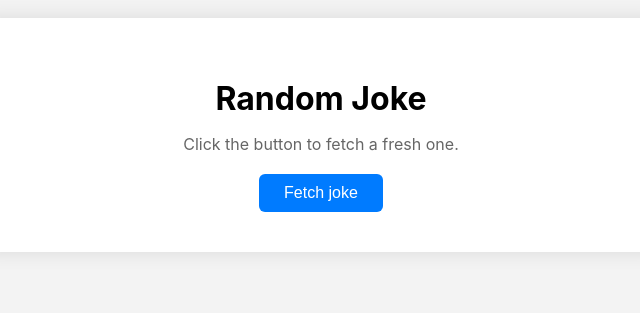
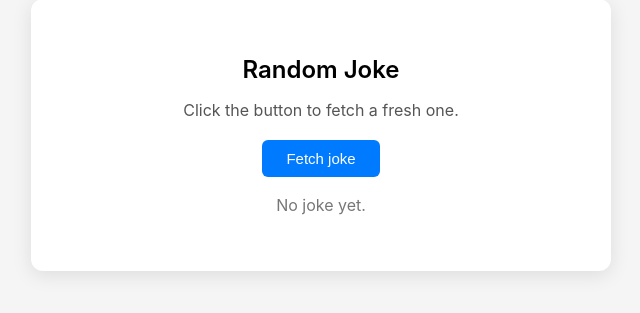
Before and after one commit to venkataraju0707/Joke-fetcher-app, a React (Create React App) app: page / in a window 1280 px wide. Shown: the part 265-578 px from the top of the page, without its empty margins (319-959 px from the left). Built offline with nearby package versions, Linux system fonts and the light colour scheme.

Commit message:
Update App.js

```diff
--- a/src/App.js
+++ b/src/App.js
@@ -1,25 +1,28 @@
 import React, { useState } from "react";
 
 function App() {
-  const [joke, setJoke] = useState("");
+  const [setup, setSetup] = useState("");
+  const [punchline, setPunchline] = useState("");
   const [error, setError] = useState("");
   const [loading, setLoading] = useState(false);
+  const [hasFetched, setHasFetched] = useState(false);
 
   const fetchJoke = async () => {
     setError("");
-    setJoke("");
+    setSetup("");
+    setPunchline("");
+    setHasFetched(true);
     setLoading(true);
 
     try {
       const res = await fetch("https://official-joke-api.appspot.com/random_joke");
 
-      if (!res.ok) {
-        throw new Error("Failed to fetch joke");
-      }
+      if (!res.ok) throw new Error("Failed to fetch");
 
       const data = await res.json();
-      setJoke(data.setup);
-      setTimeout(() => setJoke(data.punchline), 10);
+
+      setSetup(data.setup);
+      setPunchline(data.punchline);
     } catch (err) {
       setError("Could not fetch a joke. Try again.");
     }
@@ -28,12 +31,11 @@ function App() {
   };
 
   return (
-    <div style={styles.container}>
+    <div style={styles.wrapper}>
       <div style={styles.card}>
         <h1 style={styles.title}>Random Joke</h1>
         <p style={styles.subtitle}>Click the button to fetch a fresh one.</p>
 
-        {/* Main Fetch Button */}
         <button
           style={styles.button}
           onClick={fetchJoke}
@@ -42,16 +44,23 @@ function App() {
           {loading ? "Fetching..." : "Fetch joke"}
         </button>
 
-         {joke && <p style={styles.joke}>{joke}</p>}
+        {/* Joke Display */}
+        {setup && <p style={styles.joke}>{setup}</p>}
+        {punchline && <p style={styles.joke}>{punchline}</p>}
 
+        {/* Error */}
         {error && (
           <>
             <p style={styles.error}>{error}</p>
-
-             <button style={styles.retryButton} onClick={fetchJoke}>
+            <button style={styles.retryButton} onClick={fetchJoke}>
               Try again
             </button>
           </>
+        )}
+
+        {/* Default bottom message */}
+        {!setup && !error && hasFetched === false && (
+          <p style={styles.noJoke}>No joke yet.</p>
         )}
       </div>
     </div>
@@ -59,54 +68,60 @@ function App() {
 }
 
 const styles = {
-  container: {
+  wrapper: {
     minHeight: "100vh",
     display: "flex",
     justifyContent: "center",
     alignItems: "center",
-    background: "#f3f3f3",
+    backgroundColor: "#f5f5f5",
   },
   card: {
-    background: "#fff",
+    background: "white",
     padding: "40px",
+    width: "500px",
+    textAlign: "center",
     borderRadius: "12px",
-    width: "70%",
-    maxWidth: "600px",
-    textAlign: "center",
-    boxShadow: "0px 0px 20px rgba(0,0,0,0.1)",
+    boxShadow: "0 4px 20px rgba(0,0,0,0.1)",
   },
   title: {
-    marginBottom: "10px",
+    marginBottom: "8px",
+    fontSize: "24px",
+    fontWeight: "600",
   },
   subtitle: {
-    color: "#666",
+    color: "#555",
     marginBottom: "20px",
   },
   button: {
     background: "#007bff",
-    color: "#fff",
+    color: "white",
+    padding: "10px 24px",
+    borderRadius: "6px",
     border: "none",
-    padding: "10px 25px",
-    fontSize: "16px",
-    borderRadius: "6px",
     cursor: "pointer",
+    fontSize: "15px",
   },
   retryButton: {
     marginTop: "10px",
     background: "#0066cc",
     color: "white",
     padding: "8px 20px",
+    borderRadius: "6px",
     border: "none",
-    borderRadius: "6px",
     cursor: "pointer",
   },
+  joke: {
+    marginTop: "18px",
+    fontSize: "17px",
+  },
   error: {
+    marginTop: "16px",
     color: "red",
-    marginTop: "15px",
+    fontWeight: "500",
   },
-  joke: {
-    marginTop: "20px",
-    fontSize: "18px",
+  noJoke: {
+    marginTop: "18px",
+    color: "#777",
   },
 };
 
```
